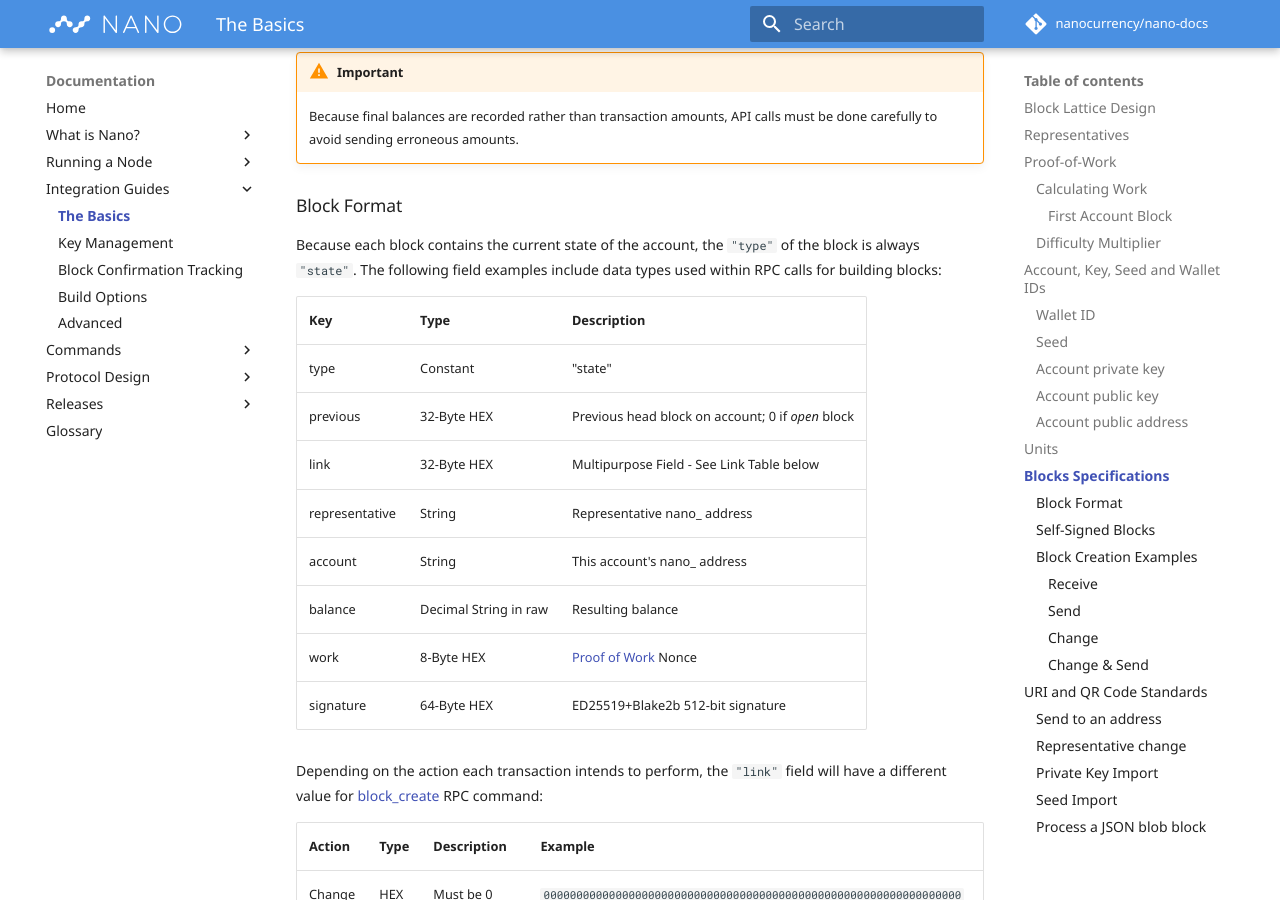
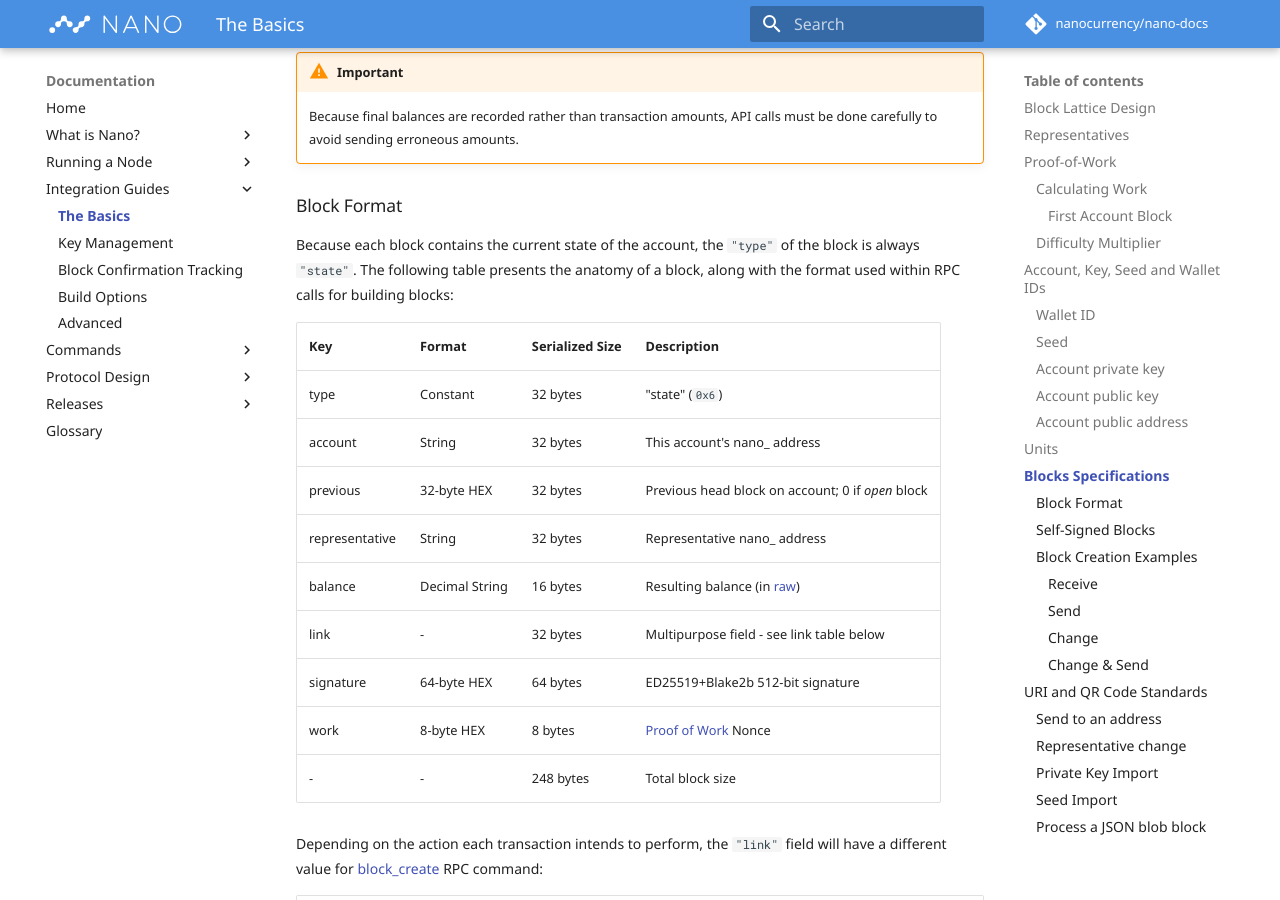
Before and after one commit to nanocurrency/nano-docs, an MkDocs documentation site: the page built from docs/integration-guides/the-basics.md, in a window 1280 px wide and 900 px high, scrolled down 5216 px. Built offline with MkDocs 1.6.1 and Material for MkDocs 9.7.7, drawn with Linux system fonts in a browser that asks for light colours; formulas are drawn with MathJax 3; comment, search, counter and statistics services are not loaded.

Commit message:
Add details on block serialization field sizes and total state block size

```diff
--- a/docs/integration-guides/the-basics.md
+++ b/docs/integration-guides/the-basics.md
@@ -184,19 +184,19 @@
     Because final balances are recorded rather than transaction amounts, API calls must be done carefully to avoid sending erroneous amounts.
 
 ### Block Format
-Because each block contains the current state of the account, the `"type"` of the block is always `"state"`. The following field examples include data types used within RPC calls for building blocks:
+Because each block contains the current state of the account, the `"type"` of the block is always `"state"`. The following table presents the anatomy of a block, along with the format used within RPC calls for building blocks:
 
-| Key            | Type                  | Description |
-|                |                       |             |
-| type           | Constant              | "state" |
-| previous       | 32-Byte HEX           | Previous head block on account; 0 if *open* block |
-| link           | 32-Byte HEX           | Multipurpose Field - See Link Table below |
-| representative | String                | Representative nano_ address |
-| account        | String                | This account's nano_ address |
-| balance        | Decimal String in raw | Resulting balance |
-| work           | 8-Byte HEX            | [Proof of Work](#proof-of-work) Nonce |
-| signature      | 64-Byte HEX           | ED25519+Blake2b 512-bit signature |
-
+| Key            | Format         | Serialized Size | Description |
+|                |                |                 |             |
+| type           | Constant       | 32 bytes        | "state" (`0x6`) |
+| account        | String         | 32 bytes        | This account's nano_ address |
+| previous       | 32-byte HEX    | 32 bytes        | Previous head block on account; 0 if *open* block |
+| representative | String         | 32 bytes        | Representative nano_ address |
+| balance        | Decimal String | 16 bytes        | Resulting balance (in [raw](#units)) |
+| link           | -              | 32 bytes        | Multipurpose field - see link table below |
+| signature      | 64-byte HEX    | 64 bytes        | ED25519+Blake2b 512-bit signature |
+| work           | 8-byte HEX     | 8 bytes         | [Proof of Work](#proof-of-work) Nonce |
+| -              | -              | 248 bytes       | Total block size |
 
 Depending on the action each transaction intends to perform, the `"link"` field will have a different value for [block_create](/commands/rpc-protocol#block_create) RPC command:
 
```
